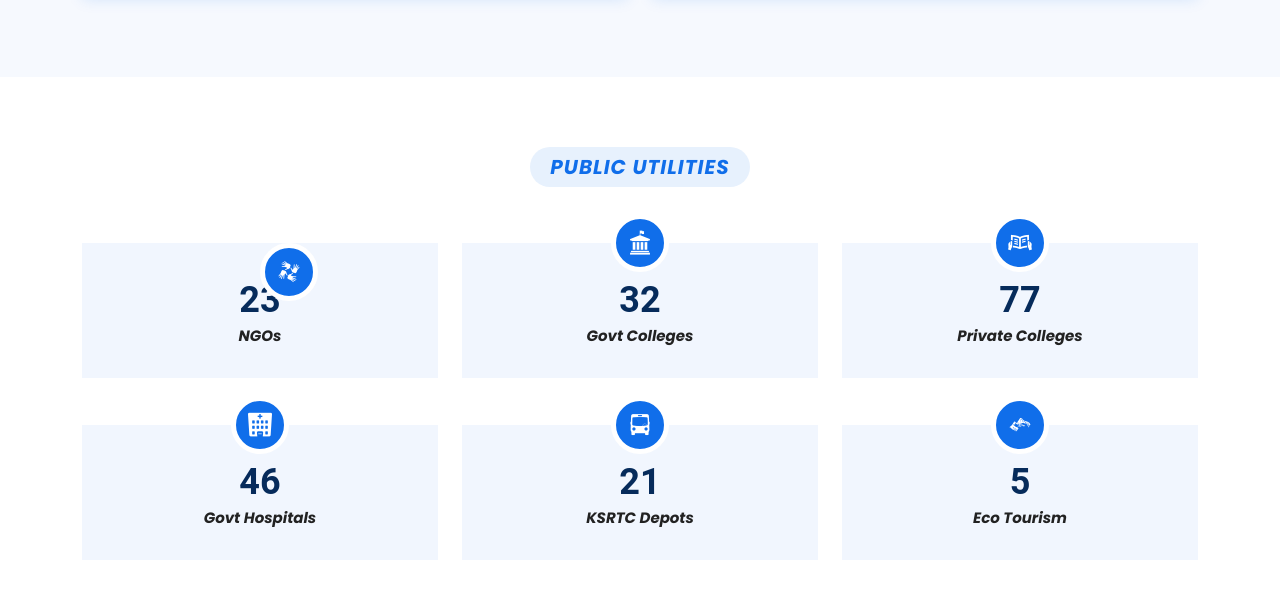
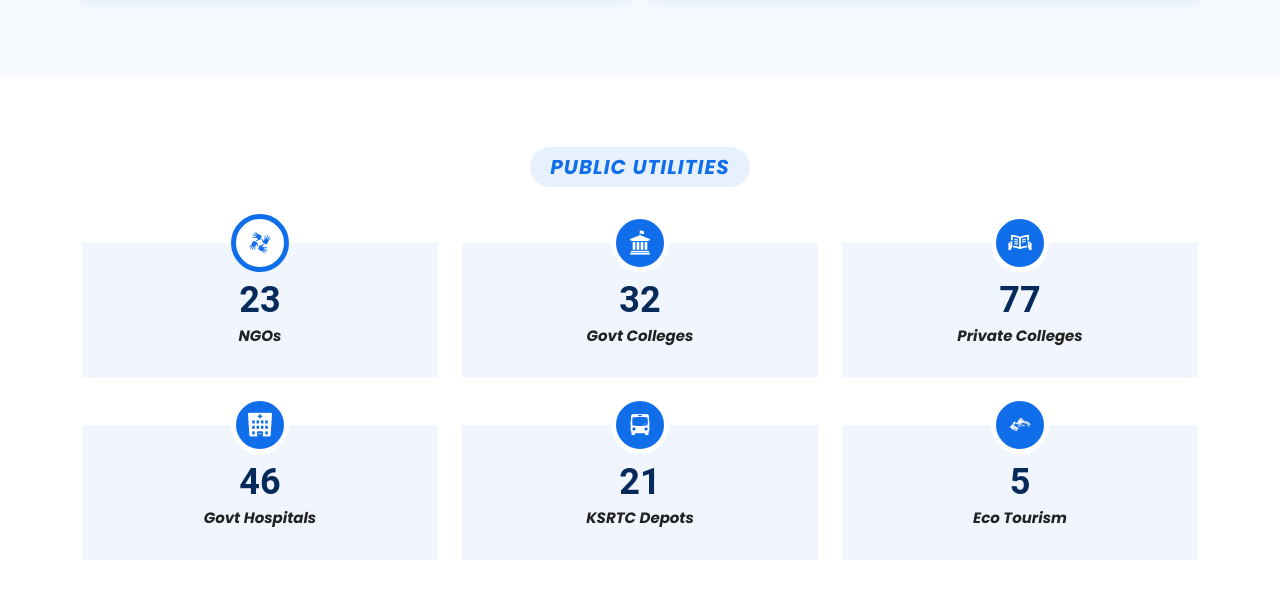
Before and after one commit to AnanthuAP/TRIVIANS, a plain HTML site: page index.html in a window 1280 px wide. In both pictures the pointer is over the icon 260 px from the left and 5870 px from the top of the page. Shown: the part 5628-6226 px from the top of the page. Drawn offline with nearby package versions, Linux system fonts and the light colour scheme.

Commit message:
Update maincss.css

```diff
--- a/maincss.css
+++ b/maincss.css
@@ -570,7 +570,9 @@ section {
 
 
 .pu .count-box:hover i{
-  transform: rotate(360deg);
+  background-color: #fff;
+  color: #106eea;
+  border: 5px solid #106eea;
 }
 
 
```
